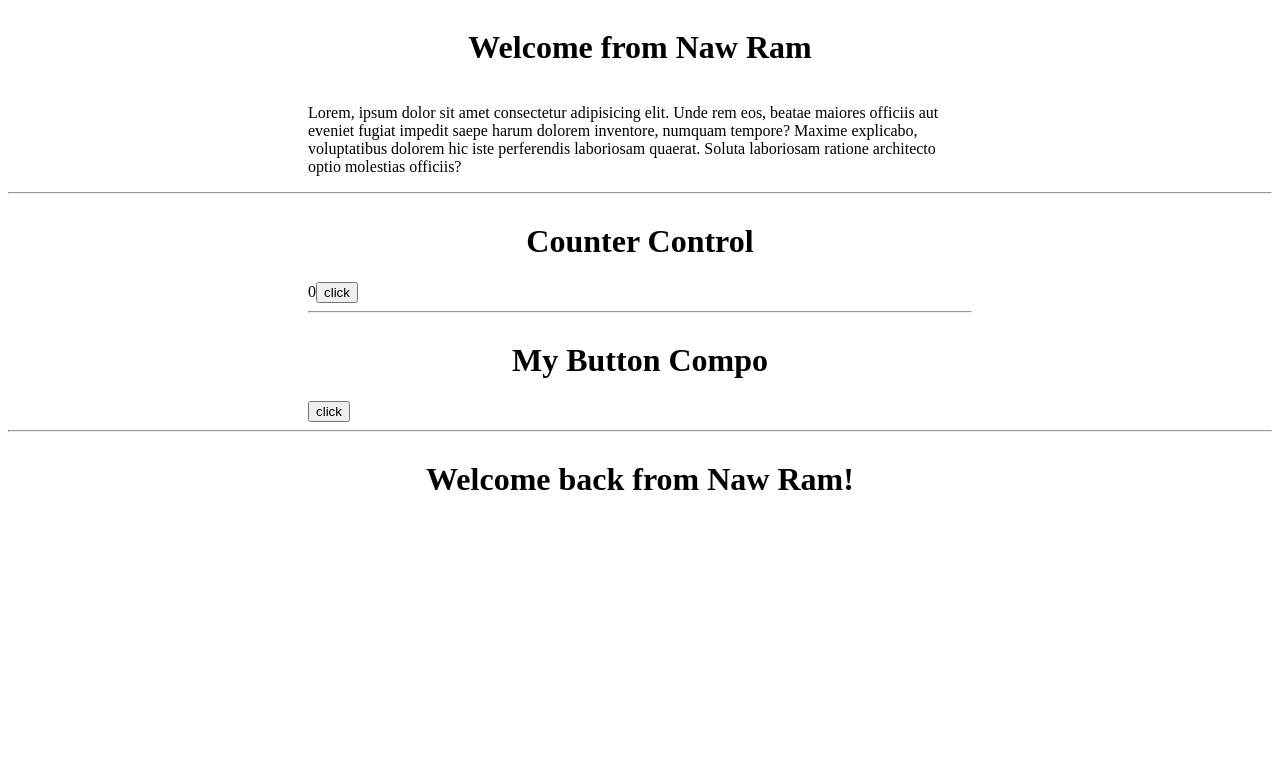
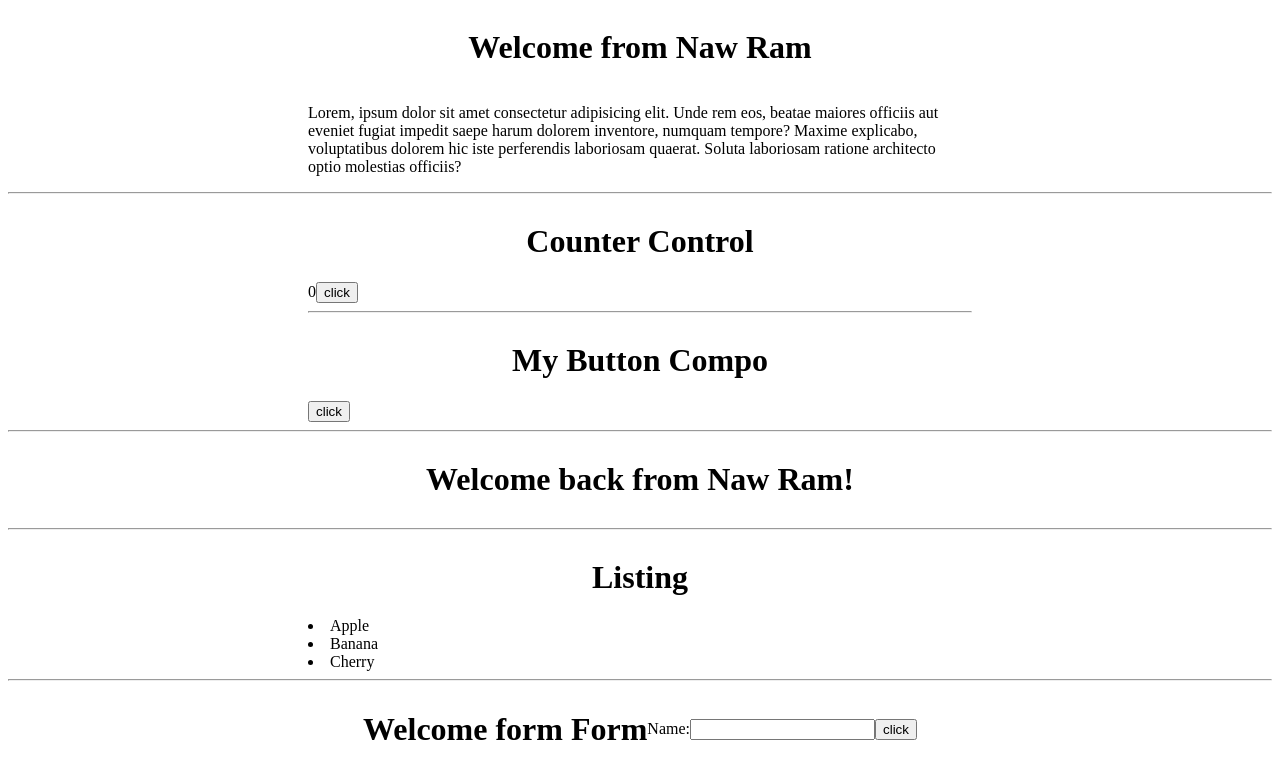
Before and after one commit to jlsutpi-dev/React001, a React (Vite) app: page / in a window 1280 px wide. Shown: the top 778 px of the page. Built offline with nearby package versions, Linux system fonts and the light colour scheme.

Commit message:
basic done

```diff
--- a/src/App.jsx
+++ b/src/App.jsx
@@ -1,5 +1,7 @@
 import Counter from "./Counter";
+import Form from "./Form";
 import Greeting from "./Greeting";
+import List from "./List";
 import MyButton from "./MyButton";
 import Welcome from "./Welcome";
 
@@ -10,6 +12,8 @@ function App() {
       <Counter></Counter>
       <MyButton />
       <Greeting isLoggedIn={true} />
+      <List />
+      <Form />
     </>
   );
 }
--- /dev/null
+++ b/src/Form.jsx
@@ -0,0 +1,32 @@
+import React, { useState } from "react";
+
+const Form = () => {
+  const [value, setValue] = useState();
+  const handleChange = (e) => {
+    setValue(e.target.value);
+  };
+  const handleSubmit = (e) => {
+    alert("A name was Submitted   " + value);
+    e.preventDefault();
+  };
+  return (
+    <div
+      style={{
+        display: "flex",
+        justifyContent: "center",
+        alignItems: "center",
+      }}
+    >
+      <h1>Welcome form Form</h1>
+      <div>
+        <form onSubmit={handleSubmit}>
+          <label htmlFor="">Name:</label>
+          <input type="text" onChange={handleChange} />
+          <button onSubmit={handleSubmit}> click</button>
+        </form>
+      </div>
+    </div>
+  );
+};
+
+export default Form;
--- a/src/Greeting.jsx
+++ b/src/Greeting.jsx
@@ -12,6 +12,7 @@ const Greeting = (props) => {
         >
           <h1>Welcome back from Naw Ram!</h1>
         </div>
+        <hr />
       </div>
     );
   } else {
--- a/src/List.jsx
+++ b/src/List.jsx
@@ -1,7 +1,31 @@
 import React from "react";
 
 const List = () => {
-  return <div></div>;
+  const items = ["Apple", "Banana", "Cherry"];
+  return (
+    <div>
+      <div
+        style={{
+          display: "flex",
+          justifyContent: "center",
+          alignItems: "center",
+        }}
+      >
+        <h1>Listing</h1>
+      </div>
+      <div style={{ margin: "0 300px" }}>
+        {items.map((fruit, index) => {
+          console.log(index);
+          return (
+            <div key={index}>
+              <li> {fruit}</li>
+            </div>
+          );
+        })}
+      </div>
+      <hr />
+    </div>
+  );
 };
 
 export default List;
```
